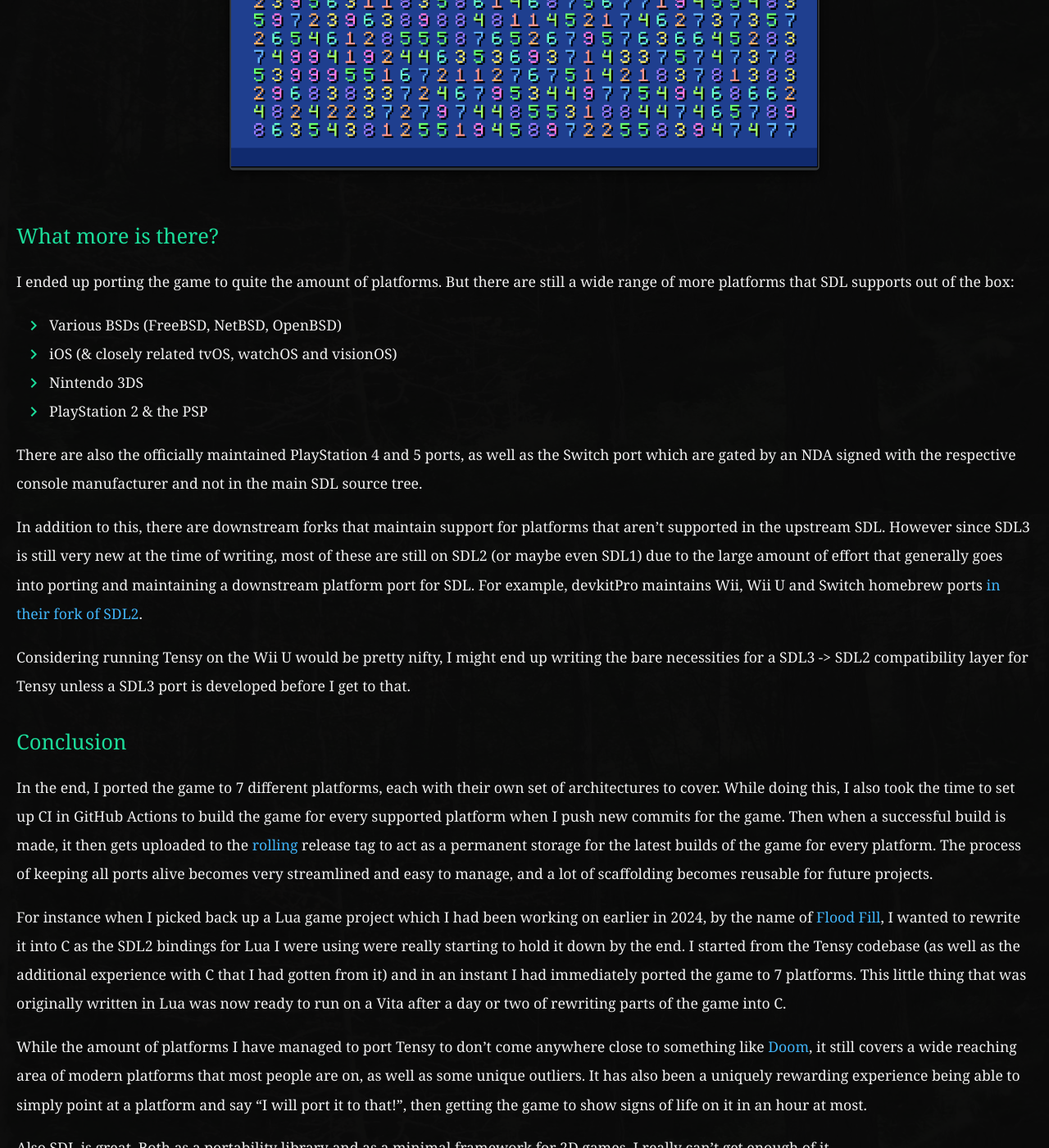
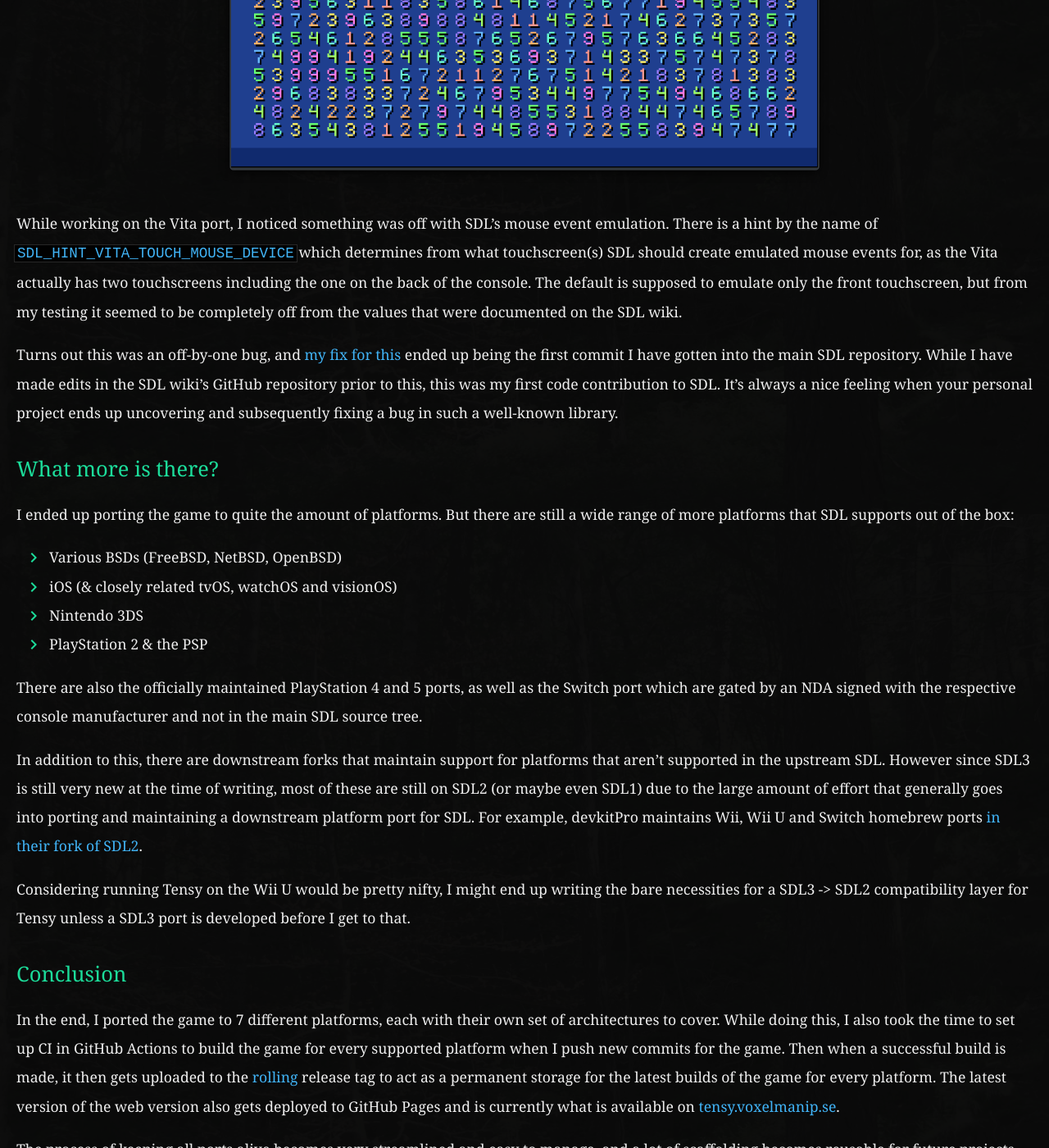
Before and after one commit to rollerozxa/voxelmanip.se, a Jekyll site: the page built from _posts/2025-05-06-porting-a-game-to-7-platforms.md, in a window 1280 px wide and 1400 px high, scrolled down 8373 px. Shown: the whole window at 82% size. Built offline with Jekyll 4.4.1, drawn with Linux system fonts in a browser that asks for light colours; some of the changed text lies outside the part shown.

Commit message:
Minor additions to the latest blog post

```diff
--- a/_posts/2025-05-06-porting-a-game-to-7-platforms.md
+++ b/_posts/2025-05-06-porting-a-game-to-7-platforms.md
@@ -161,6 +161,10 @@ The result is a .vpk file that is able to run in Vita3K, and assumedly also on r
 	alt="Screenshot of Tensy in-game, running in the Vita3K emulator."
 	max_width=750 %}
 
+While working on the Vita port, I noticed something was off with SDL's mouse event emulation. There is a hint by the name of [`SDL_HINT_VITA_TOUCH_MOUSE_DEVICE`](https://wiki.libsdl.org/SDL3/SDL_HINT_VITA_TOUCH_MOUSE_DEVICE) which determines from what touchscreen(s) SDL should create emulated mouse events for, as the Vita actually has two touchscreens including the one on the back of the console. The default is supposed to emulate only the front touchscreen, but from my testing it seemed to be completely off from the values that were documented on the SDL wiki.
+
+Turns out this was an off-by-one bug, and [my fix for this](https://github.com/libsdl-org/SDL/commit/cdc5483cf9683fabf0a897954a510574e61af418) ended up being the first commit I have gotten into the main SDL repository. While I have made edits in the SDL wiki's GitHub repository prior to this, this was my first code contribution to SDL. It's always a nice feeling when your personal project ends up uncovering and subsequently fixing a bug in such a well-known library.
+
 ## What more is there?
 I ended up porting the game to quite the amount of platforms. But there are still a wide range of more platforms that SDL supports out of the box:
 
@@ -176,7 +180,9 @@ In addition to this, there are downstream forks that maintain support for platfo
 Considering running Tensy on the Wii U would be pretty nifty, I might end up writing the bare necessities for a SDL3 -> SDL2 compatibility layer for Tensy unless a SDL3 port is developed before I get to that.
 
 ## Conclusion
-In the end, I ported the game to 7 different platforms, each with their own set of architectures to cover. While doing this, I also took the time to set up CI in GitHub Actions to build the game for every supported platform when I push new commits for the game. Then when a successful build is made, it then gets uploaded to the [rolling](https://github.com/rollerozxa/tensy/releases/tag/rolling) release tag to act as a permanent storage for the latest builds of the game for every platform. The process of keeping all ports alive becomes very streamlined and easy to manage, and a lot of scaffolding becomes reusable for future projects.
+In the end, I ported the game to 7 different platforms, each with their own set of architectures to cover. While doing this, I also took the time to set up CI in GitHub Actions to build the game for every supported platform when I push new commits for the game. Then when a successful build is made, it then gets uploaded to the [rolling](https://github.com/rollerozxa/tensy/releases/tag/rolling) release tag to act as a permanent storage for the latest builds of the game for every platform. The latest version of the web version also gets deployed to GitHub Pages and is currently what is available on [tensy.voxelmanip.se](https://tensy.voxelmanip.se).
+
+The process of keeping all ports alive becomes very streamlined and easy to manage, and a lot of scaffolding becomes reusable for future projects.
 
 For instance when I picked back up a Lua game project which I had been working on earlier in 2024, by the name of [Flood Fill](/projects/floodfill/), I wanted to rewrite it into C as the SDL2 bindings for Lua I were using were really starting to hold it down by the end. I started from the Tensy codebase (as well as the additional experience with C that I had gotten from it) and in an instant I had immediately ported the game to 7 platforms. This little thing that was originally written in Lua was now ready to run on a Vita after a day or two of rewriting parts of the game into C.
 
```
